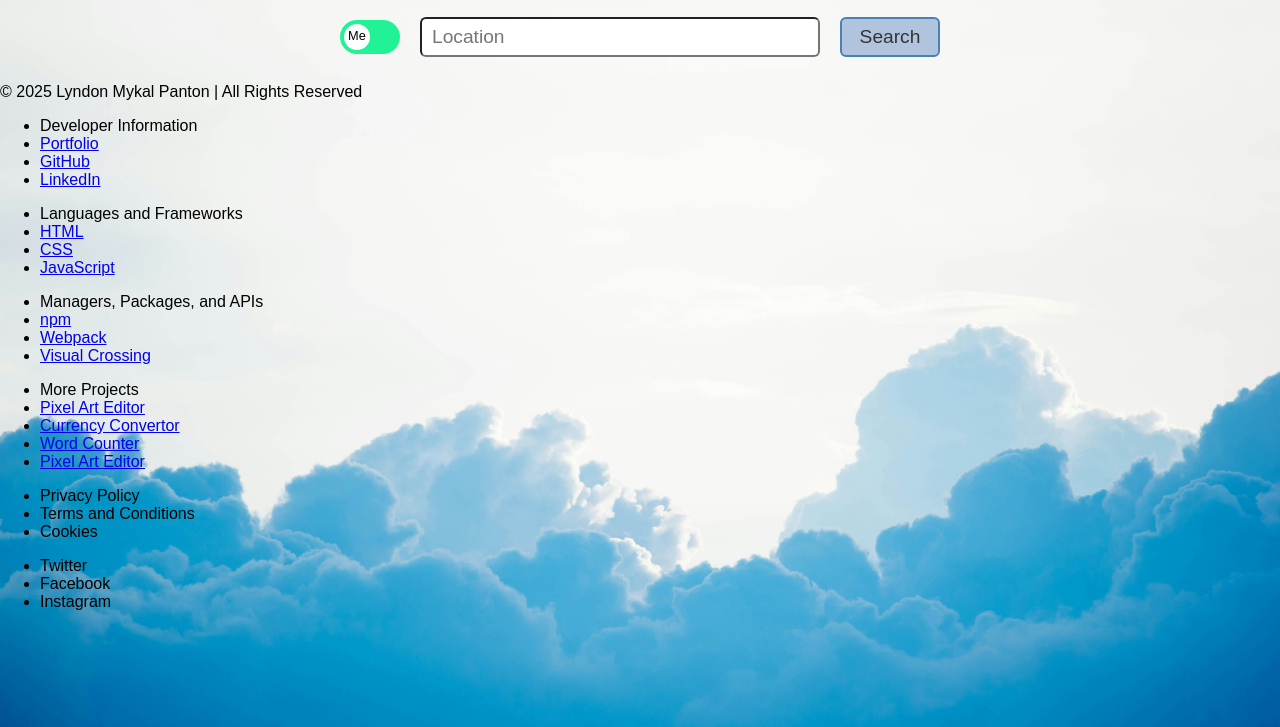
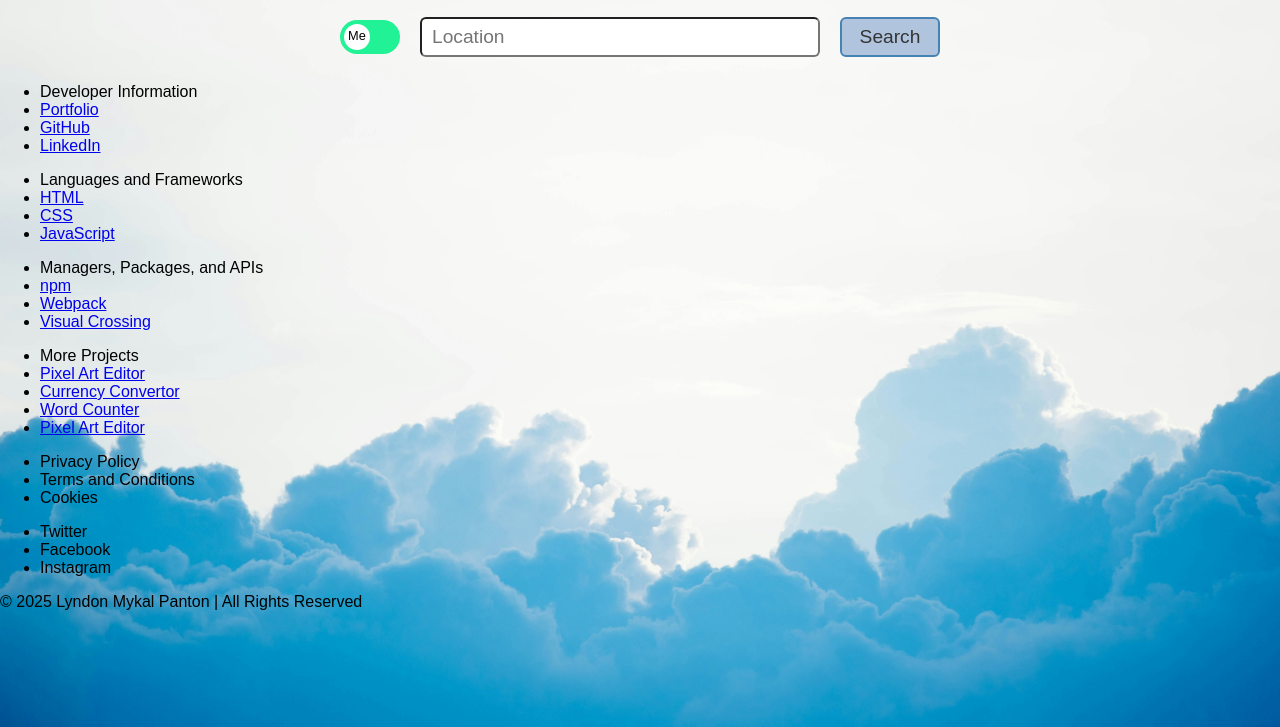
Before and after one commit to lyndonpanton/weather-app, a website built with webpack: page src/template.html in a window 1280 px wide. Shown: the part 73-800 px from the top of the page. Built offline with nearby package versions, Linux system fonts and the light colour scheme.

Commit message:
Feature: Dynamically add copyright information

```diff
--- a/src/UI.js
+++ b/src/UI.js
@@ -806,14 +806,40 @@ class UI {
     }
 
     displayFooter() {
-        const footer = document.getElementsByTagName("footer")[0];
+        const footer = document.createElement("footer");
 
         this.displayFooterProfile(footer);
         this.displayFooterData(footer);
+        this.displayFooterCopyright(footer);
+
+        document.getElementsByTagName("body")[0].appendChild(footer);
     }
 
     displayFooterCopyright(container) {
         const copyright = document.createElement("p");
+
+        let copyRightSymbol = document.createElement("span");
+        copyRightSymbol.innerHTML = "&copy; ";
+
+        let copyrightYear = document.createElement("span");
+        copyrightYear.textContent = new Date().getFullYear() + " ";
+
+        let copyrightHolder = document.createElement("span");
+        copyrightHolder.textContent = "Lyndon Mykal Panton ";
+
+        let copyRightDivider = document.createElement("span");
+        copyRightDivider.textContent = "| ";
+
+        let copyrightLicense = document.createElement("span");
+        copyrightLicense.textContent = "All Rights Reserved";
+
+        copyright.appendChild(copyRightSymbol);
+        copyright.appendChild(copyrightYear);
+        copyright.appendChild(copyrightHolder);
+        copyright.appendChild(copyRightDivider);
+        copyright.appendChild(copyrightLicense);
+
+        container.appendChild(copyright);
     }
 
     displayFooterData(container) {
--- a/src/index.js
+++ b/src/index.js
@@ -8,9 +8,6 @@ import Weather from "./Weather";
 const weather = new Weather("ZWAYBTGS53V42U9XFL589UQS7");
 const ui = new UI(weather);
 
-const year = document.getElementById("current-year");
-year.textContent = new Date().getFullYear();
-
 // ui.display();
 // ui.displayUI();
 // ui.createWeatherForm();
--- a/src/template.html
+++ b/src/template.html
@@ -14,12 +14,5 @@
     <main>
 
     </main>
-
-    <footer>
-        <p>
-            &copy; <span id="current-year"></span> Lyndon Mykal Panton | All
-            Rights Reserved
-        </p>
-    </footer>
 </body>
 </html>
```
Also changed, not shown: TODO.md (+8 -5 lines).
